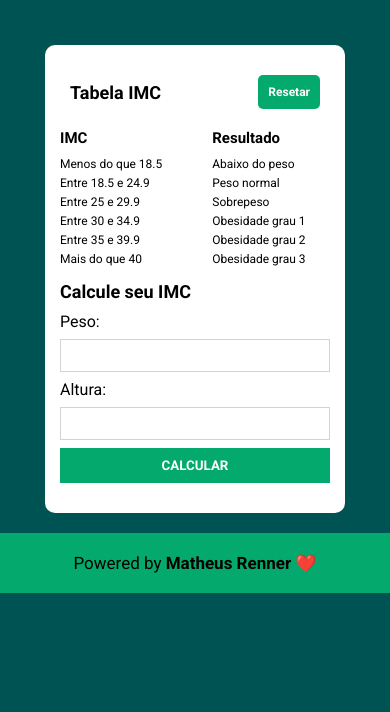
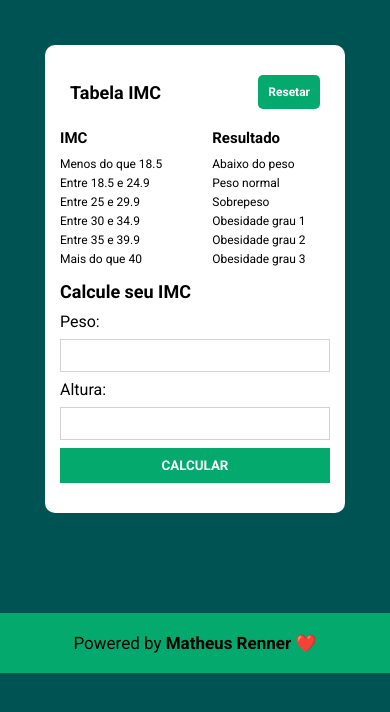
Before and after one commit to matheusrenner22/Calculador-IMC, a plain HTML site: page index.html in a window 390 px wide. Drawn offline with Linux system fonts and the light colour scheme.

Commit message:
fix no footer em relação a distância

```diff
--- a/style.css
+++ b/style.css
@@ -116,6 +116,7 @@ footer {
     padding: 20px 10px;
     text-align: center;
     font-size: 17px;
+    margin-top: 100px;
 }
 
 @media (max-width: 420px) {
@@ -135,4 +136,8 @@ footer {
     .container {
         width: 300px;
     }
+
+    footer {
+        margin-top: 100px;
+    }
 }
```
